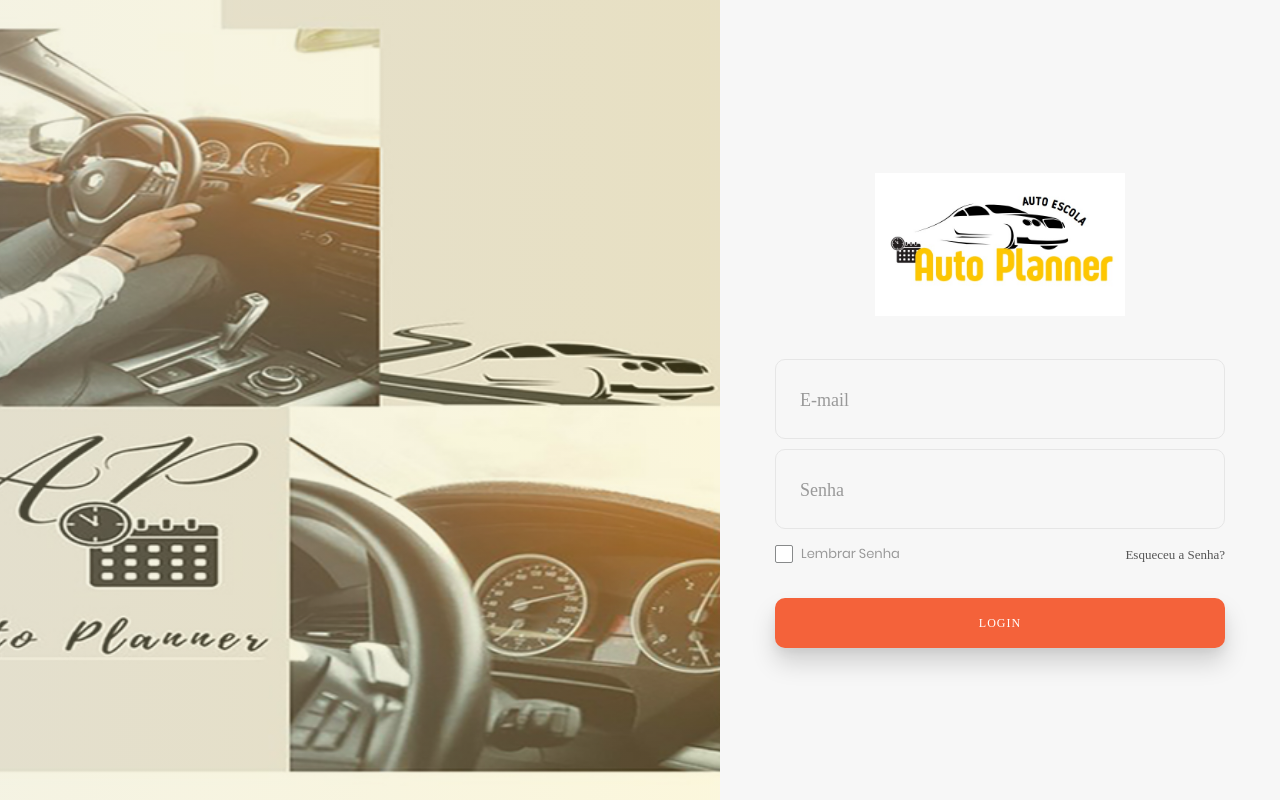
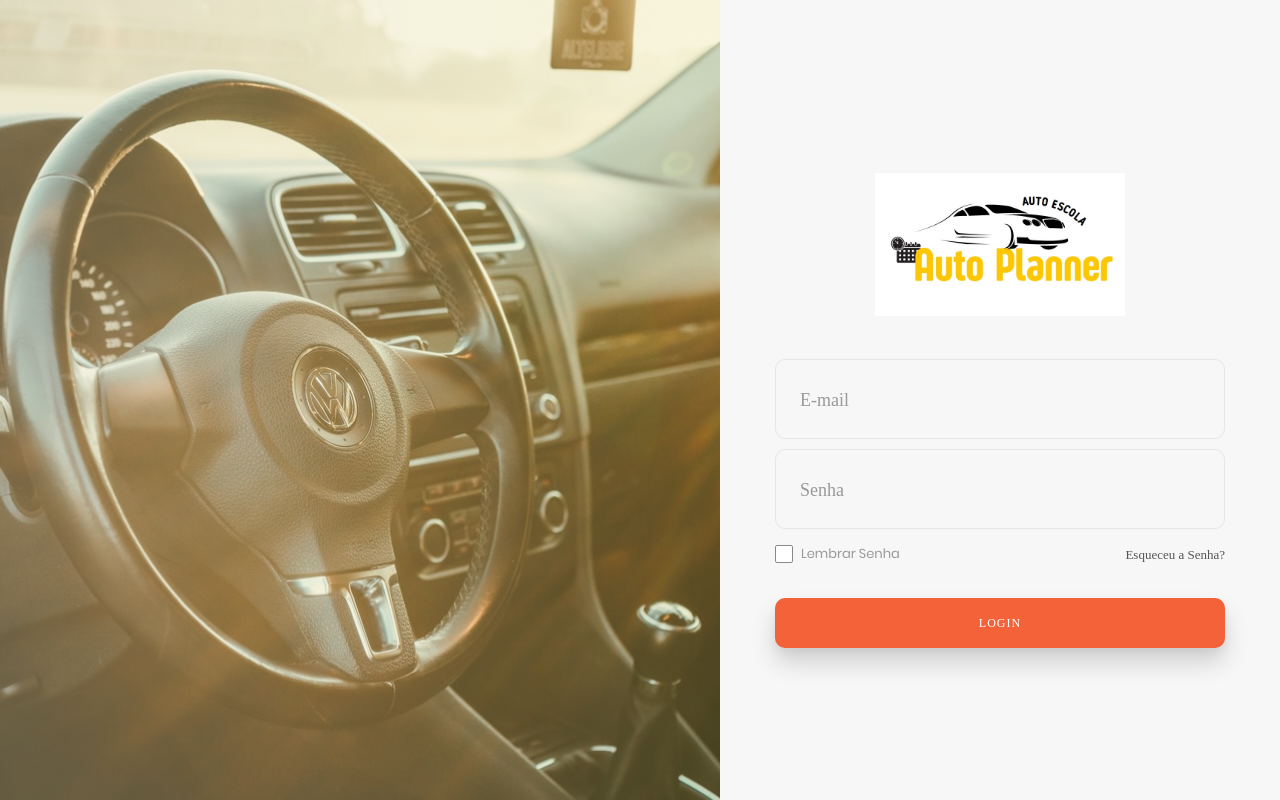
Before and after one commit to Erubbo/AutoPlanner, a PHP site: page / in a window 1280 px wide. Run offline with PHP 8.4, Linux system fonts and the light colour scheme; some web fonts are replaced.

Commit message:
Update index.php

```diff
--- a/index.php
+++ b/index.php
@@ -87,7 +87,7 @@ if(isset($_SESSION['email'])){
 
 				</form>
 
-				<div class="login100-more" style="background-image: url('images/bgimg.jpg');">
+				<div class="login100-more" style="background-image: url('images/bg-01.jpg');">
 				</div>
 			</div>
 		</div>
```
